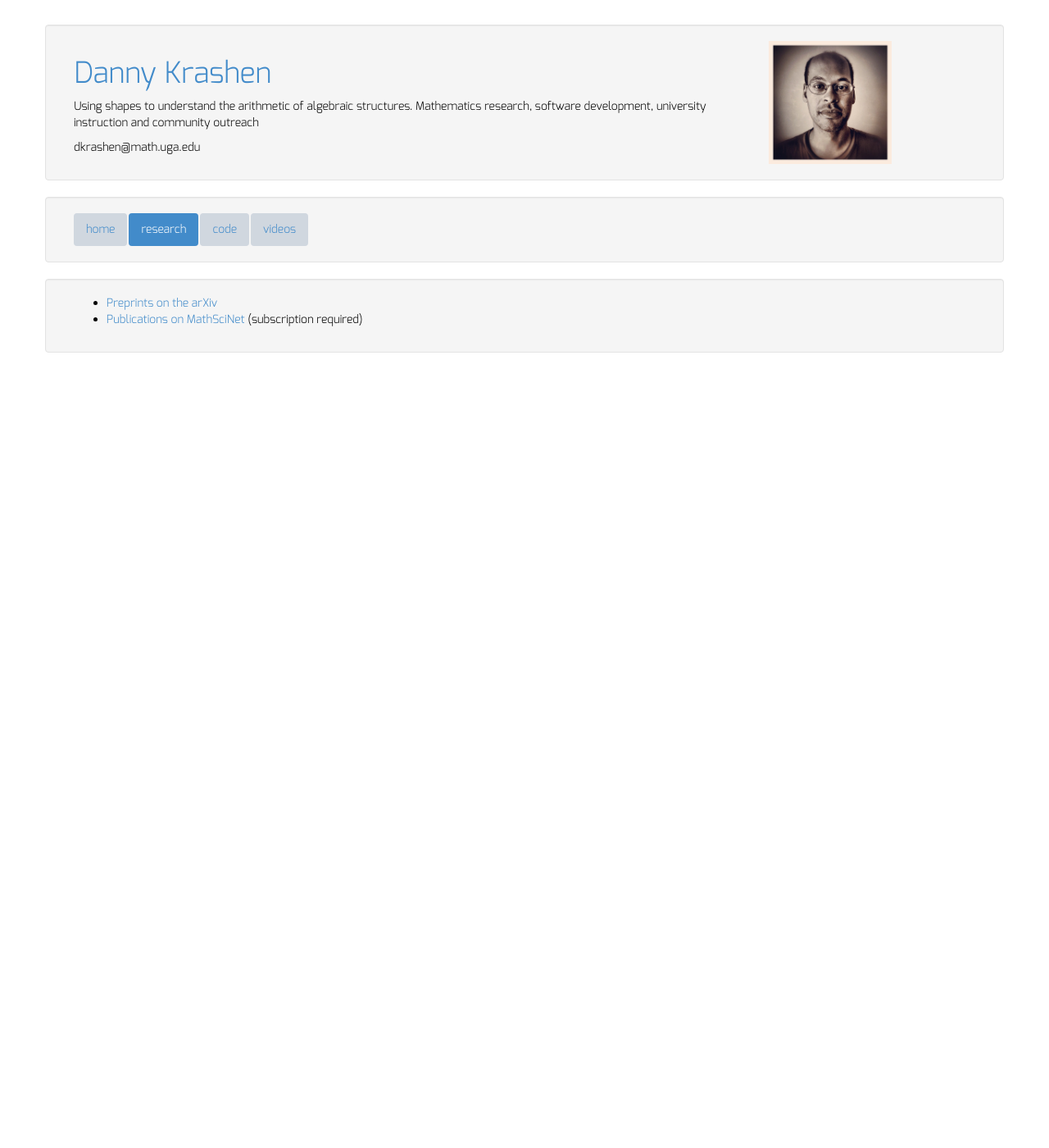
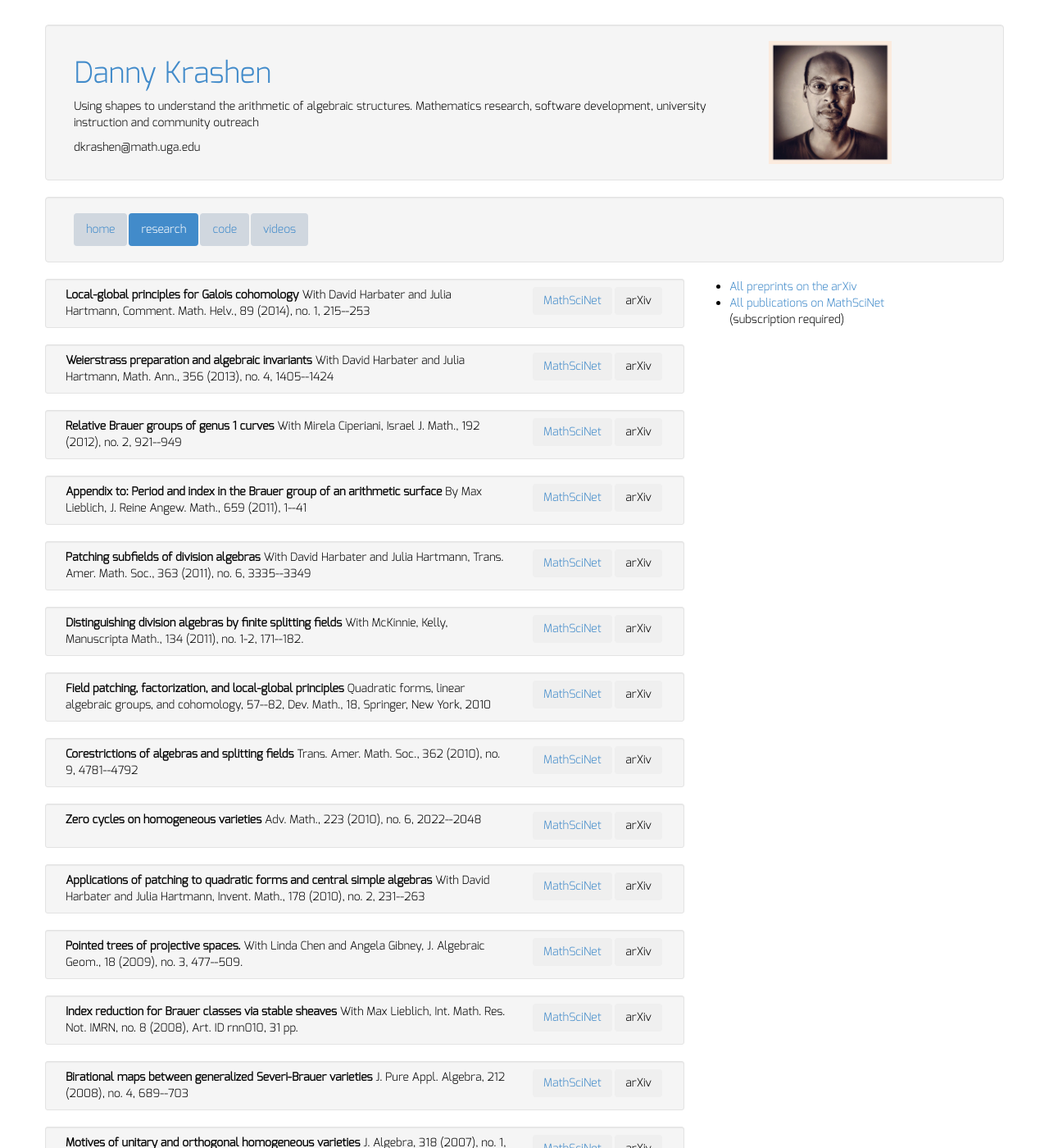
Before and after one commit to dkrashen/dkrashen.github.io, a Jekyll site: the page built from research/index.html, in a window 1280 px wide and 1400 px high. Shown: the whole window at 82% size. Built offline with Jekyll 4.4.1, drawn with Linux system fonts in a browser that asks for light colours; some of the changed text lies outside the part shown.

Commit message:
put in publications

```diff
--- /dev/null
+++ b/_data/publications.yml
@@ -0,0 +1,105 @@
+- title: "Local-global principles for Galois cohomology"
+  with: "David Harbater and Julia Hartmann"
+  in: "Comment. Math. Helv."
+  pubinfo: "89 (2014),  no. 1, 215--253"
+  MR: "MR3177913"
+  year: 2014
+
+- title: "Weierstrass preparation and algebraic invariants"
+  with: "David Harbater and Julia Hartmann"
+  MR: "MR3072806"
+  in: "Math. Ann."
+  pubinfo: "356 (2013),  no. 4, 1405--1424"
+  year: 2013
+
+- MR: "MR3009747"
+  with: "Mirela Ciperiani"
+  title: "Relative Brauer groups of genus 1 curves"
+  in: "Israel J. Math."
+  pubinfo: "192 (2012),  no. 2, 921--949"
+  year: 2012
+
+- MR: "MR2837009"
+  by: "Max Lieblich"
+  title: "Appendix to: Period and index in the Brauer group of an arithmetic surface"
+  in: "J. Reine Angew. Math."
+  pubinfo: "659 (2011), 1--41"
+  year: 2011
+
+- MR: "MR2775810"
+  with: "David Harbater and Julia Hartmann"
+  title: "Patching subfields of division algebras"
+  in: "Trans. Amer. Math. Soc."
+  pubinfo: "363 (2011),  no.  6, 3335--3349"
+  year: 2011
+
+- MR: "MR2745259"
+  with: "McKinnie, Kelly"
+  title: "Distinguishing division algebras by finite splitting fields"
+  in: "Manuscripta Math."
+  pubinfo: "134 (2011), no. 1-2, 171--182."
+  year: 2011
+
+- MR: "MR2648720"
+  title: "Field patching, factorization, and local-global principles"
+  in: "Quadratic forms, linear algebraic groups, and cohomology"
+  pubinfo: "57--82, Dev. Math., 18, Springer, New York, 2010"
+  year: 2010
+
+- MR: "MR2645050"
+  title: "Corestrictions of algebras and splitting fields"
+  in: "Trans. Amer. Math. Soc."
+  pubinfo: "362 (2010), no. 9, 4781--4792"
+  year: 2010
+
+- MR: "MR2601007"
+  title: "Zero cycles on homogeneous varieties"
+  in: "Adv. Math."
+  year: 2010
+  pubinfo: "223 (2010), no. 6, 2022--2048"
+
+- MR: "MR2545681"
+  with: "David Harbater and Julia Hartmann"
+  title: "Applications of patching to quadratic forms and central simple algebras"
+  in: "Invent. Math."
+  pubinfo: "178 (2010), no.  2, 231--263"
+  year: 2009
+
+- MR: "MR2496455"
+  with: "Linda Chen and Angela Gibney"
+  year: 2009
+  title : "Pointed trees of projective spaces."
+  in: "J.  Algebraic Geom."
+  pubinfo: "18 (2009), no.  3, 477--509."
+
+- MR: "MR2428144"
+  with: "Max Lieblich"
+  title: "Index reduction for Brauer classes via stable sheaves"
+  in: "Int. Math. Res. Not. IMRN"
+  year: 2008
+  pubinfo: "no. 8 (2008), Art. ID rnn010, 31 pp."
+
+- MR: "MR2363485"
+  title: "Birational maps between generalized Severi-Brauer varieties"
+  in: "J. Pure Appl. Algebra"
+  year: 2008
+  pubinfo: "212 (2008), no.  4, 689--703"
+
+- MR: "MR2363128"
+  title: "Motives of unitary and orthogonal homogeneous varieties"
+  in: "J. Algebra"
+  year: 2007
+  pubinfo: "318 (2007), no.  1, 135--139"
+
+- MR: "MR2090670"
+  with: "David J. Saltman"
+  title: "Severi-Brauer varieties and symmetric powers"
+  in: "Algebraic transformation groups and algebraic varieties"
+  pubinfo: "59--70, Encyclopaedia Math.  Sci., 132, Springer, Berlin, 2004"
+  year: 2004
+
+- MR: "MR2029172"
+  title: "Severi-Brauer varieties of semidirect product algebras"
+  in: "Doc. Math."
+  year: 2003
+  pubinfo: "8 (2003), 527--546 (electronic)"
--- a/research/index.html
+++ b/research/index.html
@@ -20,18 +20,46 @@ layout: default
 </div>
 </div>
 
+<div class="row"> <!-- Uber content row -->
+<div class="col-md-8"> <!-- left uber content, containing pubs -->
+{% for p in site.data.publications %}
+<div class="row well well-sm">
+	<div class="col-md-9">
+	<b>{{p.title}}</b>
+	{% if p.by %}
+		By {{ p.by }},
+	{% endif %}
+	{% if p.with %}
+		With {{ p.with }},
+	{% endif %}
+	{{ p.in }}, {{ p.pubinfo }}
+	</div>
+	<div class="col-md-3">
+		<a href="http://www.ams.org/mathscinet-getitem?mr={{ p.MR }}">
+	    <button type="button" class="btn btn-lnk">MathSciNet</button>
+		</a>
+    <button type="button" class="btn btn-lnk">arXiv</button>
+	</div>
+</div>
+{% endfor %}
+</div> <!-- end left Uber Content -->
 
-<div class="row well">
+<!-- begin right Uber content: links and stuff -->
+<div class="col-md-3 ">
+
+<div class="row">
 	<div class="col-md-12">
 	<ul>
 		<li>
 		<a href="http://arxiv.org/a/krashen_d_1"
-		>Preprints on the arXiv</a>
+		>All preprints on the arXiv</a>
 		</li>
 		<li>
 		<a
 		href="http://www.ams.org/mathscinet/search/publications.html?pg1=INDI&s1=728218"
-		>Publications on MathSciNet</a> (subscription required)
+		>All publications on MathSciNet</a> (subscription required)
 		</li>
 	</div><!--/col-->
 </div><!--/row-->
+</div>
+</div>
```
